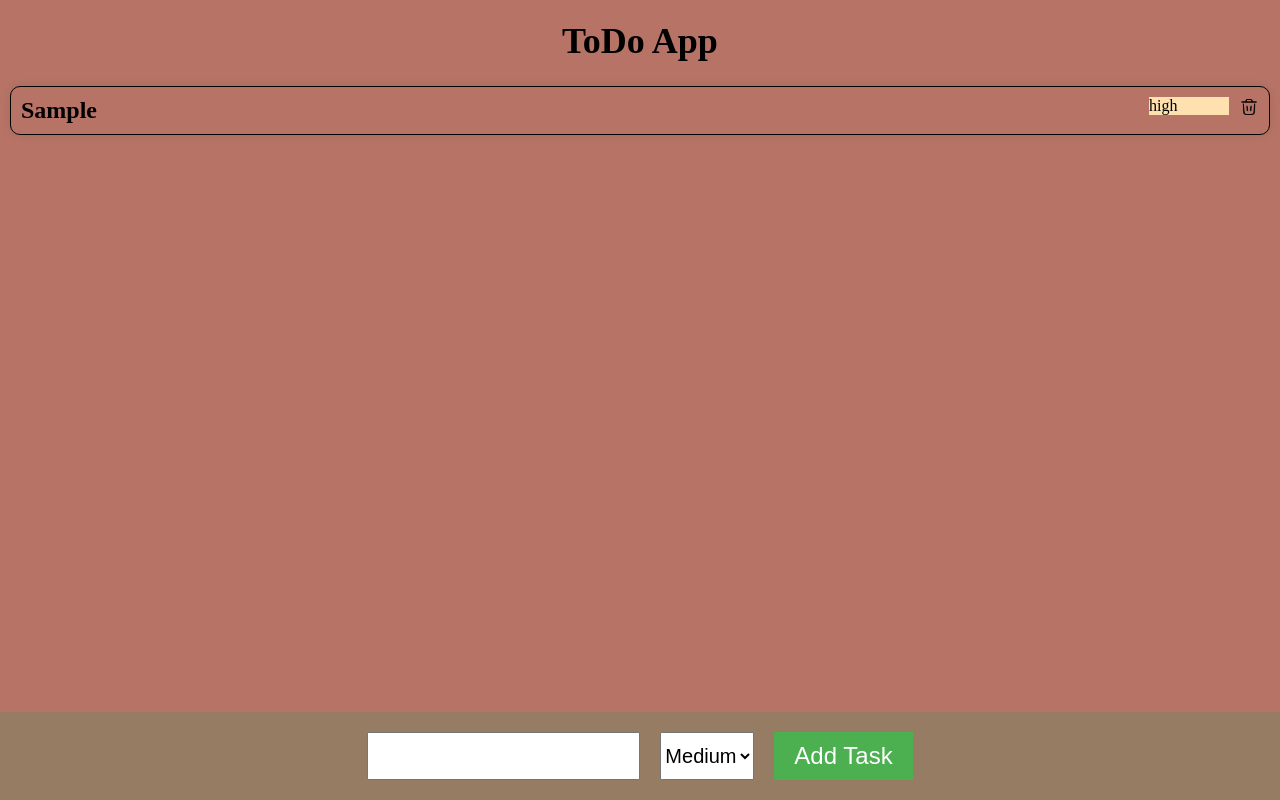
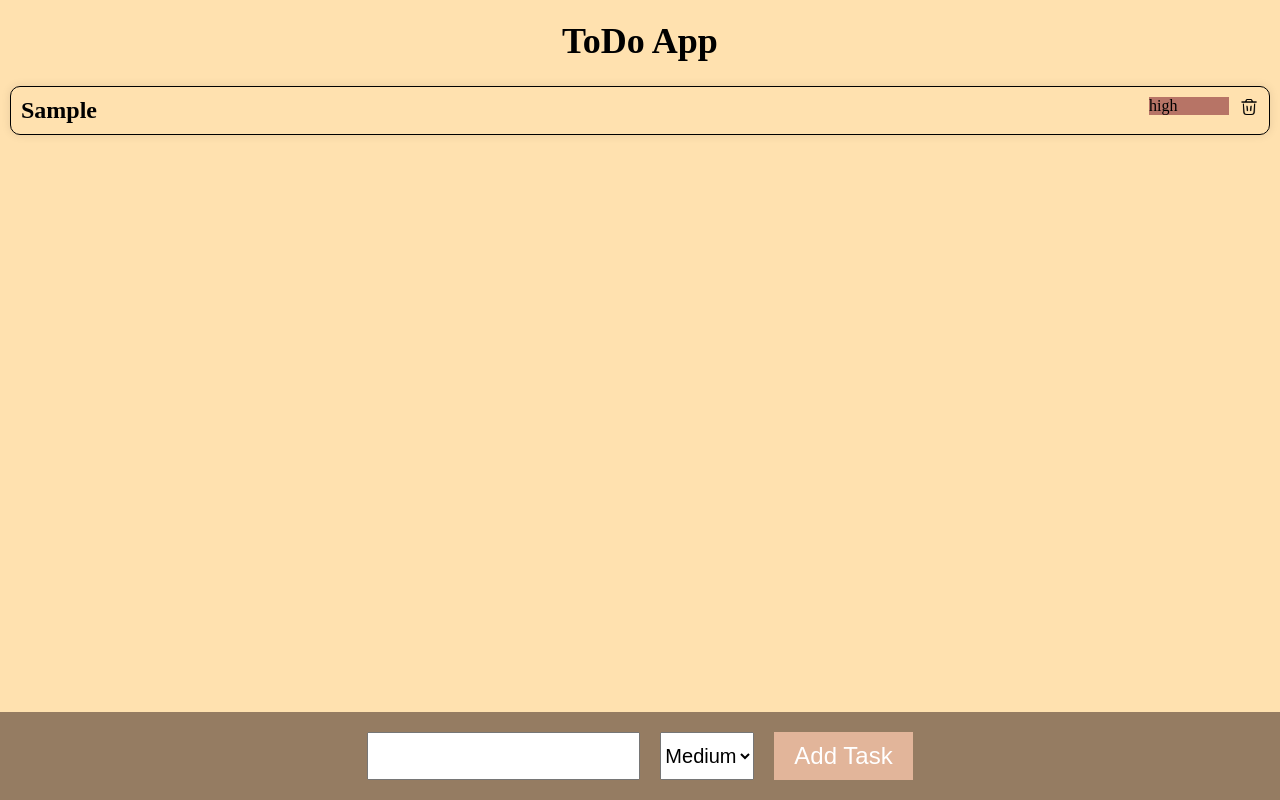
Before and after one commit to Juhi-Karosiya/To-do-App, a plain HTML site: page index.html in a window 1280 px wide. Both pictures are taken after typing "Sample" into the empty fields and a click on the button "Add Task". Drawn offline with Linux system fonts and the light colour scheme.

Commit message:
color changed

```diff
--- a/index.html
+++ b/index.html
@@ -8,7 +8,7 @@
         body {
             margin: 0;
             padding: 0;
-            background-color: #B77466;
+            background-color:  #FFE1AF;
         }
 
         .add-task-container {
@@ -34,7 +34,7 @@
         }
 
         .btn-add {
-            background-color: #4CAF50;
+            background-color: #E2B59A;
             color: white;
             padding: 10px 20px;
             border: none;
@@ -67,7 +67,7 @@
             position: absolute;
             top: 10px;
             right: 40px;
-            background-color: #FFE1AF;
+            background-color:#b77466;
             width: 80px;
         }
 
```
